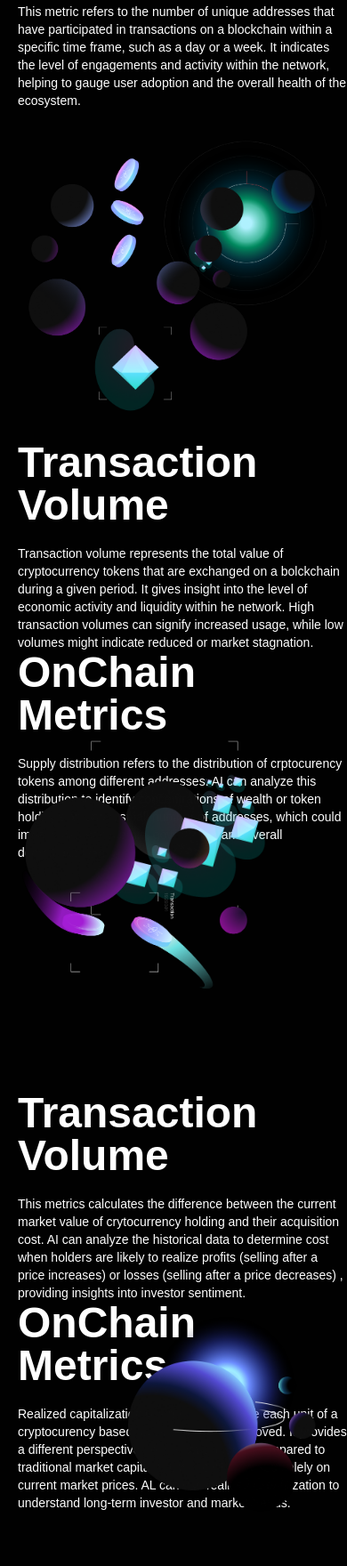
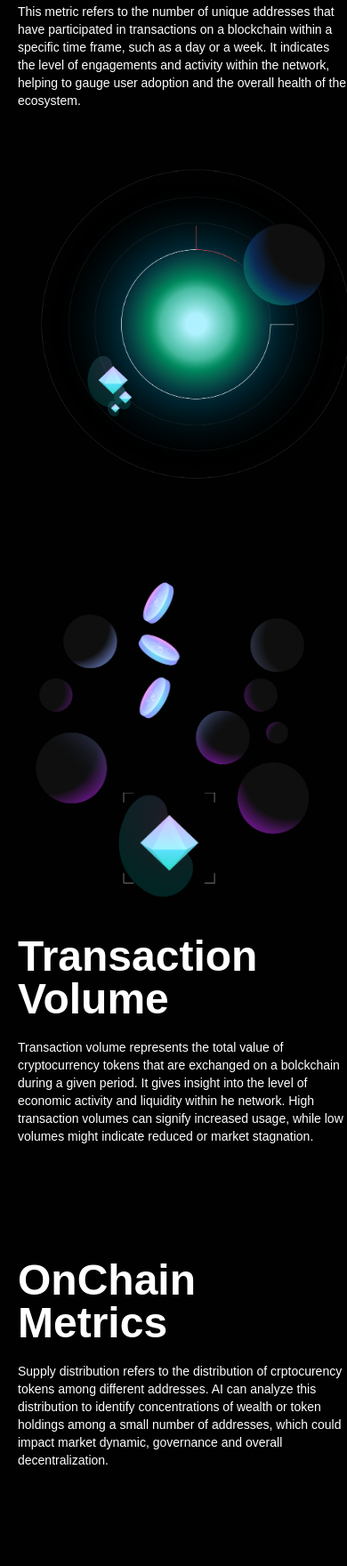
Before and after one commit to Uti-Favour/METAZAK_FRONTEND_DESIGN, a website: page Academy.html in a window 390 px wide. Shown: the part 1221-2981 px from the top of the page at 89% size. Drawn offline with nearby package versions, Linux system fonts and the light colour scheme.

```diff
--- a/Academy.html
+++ b/Academy.html
@@ -46,9 +46,8 @@
         decisions by real time data.
       </p>
 
-
       <div class="flex justify-center -mt-40">
-        <img src="images/Groups(1).png" class="w-[40%]">
+        <img src="images/Groups(1).png" class="w-[40%]" />
       </div>
     </div>
 
@@ -82,8 +81,8 @@
         </div>
 
         <!-- ----- Image ----- -->
-        <div class="ml-40">
-          <img src="images/SVG(1).png" class="w-[90%]" />
+        <div class="lg:ml-40">
+          <img src="images/SVG(1).png" class="w-full lg:w-[90%]" />
         </div>
       </div>
 
@@ -92,8 +91,8 @@
       <!-- ------ Descriptions  (Number 2)------ -->
       <div class="grid lg:flex">
         <!-- ----- Image ----- -->
-        <div class="-mt-60">
-          <img src="images/SVG(2).png" class="w-[80%]" />
+        <div class="lg:-mt-60">
+          <img src="images/SVG(2).png" class="lg:w-[80%]" />
         </div>
         <!-- ----- Individual Description ----- -->
         <div class="ml-5 lg:mr-32 text-white">
@@ -113,7 +112,7 @@
 
       <div class="grid lg:flex">
         <!-- ----- Individual Description  (Number 3)----- -->
-        <div class="ml-5 lg:ml-32 text-white">
+        <div class="ml-5 lg:ml-32 mt-32 text-white">
           <h1 class="text-5xl lg:text-5xl font-bold">OnChain Metrics</h1>
           <p class="mt-5 max-w-xl text-sm lg:text-sm">
             Supply distribution refers to the distribution of crptocurency
@@ -125,7 +124,7 @@
         </div>
 
         <!-- ----- Image ----- -->
-        <div class="mr-5 -mt-60">
+        <div class="lg:mr-5 lg:-mt-60">
           <img src="images/SVG(3).png" class="w-full" />
         </div>
       </div>
@@ -135,8 +134,8 @@
       <!-- ------ Descriptions  (Number 4)------ -->
       <div class="grid lg:flex">
         <!-- ----- Image ----- -->
-        <div class="-mt-72">
-          <img src="images/Clip path group.png" class="w-[90%]" />
+        <div class="lg:-mt-72">
+          <img src="images/Clip path group.png" class="lg:w-[90%]" />
         </div>
         <!-- ----- Individual Description ----- -->
         <div class="ml-5 lg:mr-32 text-white">
@@ -155,7 +154,7 @@
       <!-- ------ Descriptions (Number 5) ------ -->
       <div class="grid lg:flex">
         <!-- ----- Individual Description ----- -->
-        <div class="ml-5 lg:ml-32 text-white">
+        <div class="ml-5 lg:ml-32 mt-32 text-white">
           <h1 class="text-5xl lg:text-5xl font-bold">OnChain Metrics</h1>
           <p class="mt-5 max-w-xl text-sm lg:text-sm">
             Realized capitalization is a metric that value each unit of a
@@ -168,8 +167,8 @@
         </div>
 
         <!-- ----- Image ----- -->
-        <div class="ml-36 -mt-60">
-          <img src="images/Main → SVG.png" class="w-[90%]" />
+        <div class="lg:ml-36 lg:-mt-60">
+          <img src="images/Main → SVG.png" class="lg:w-[90%]" />
         </div>
       </div>
       <!-- ----- Ends Here ----- -->
@@ -186,7 +185,7 @@
         </div>
       </div>
       <div class="flex justify-center">
-        <img src="images/SVG(4).png" class="w-[60%]" />
+        <img src="images/SVG(4).png" class="lg:w-[60%]" />
       </div>
     </div>
   </body>
```
Also changed, not shown: MetaZakPro.html (+9 -1 lines), index.html (+8 -4 lines).
